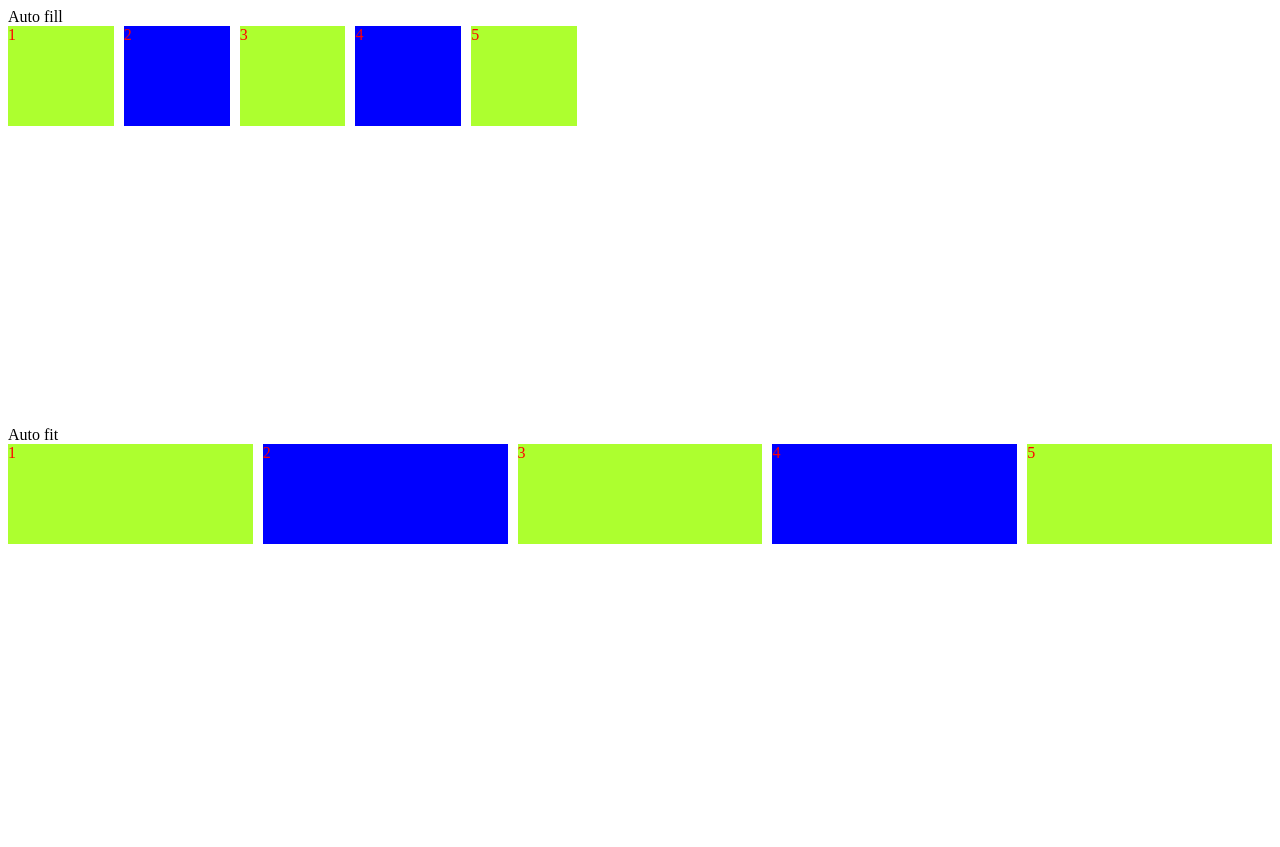
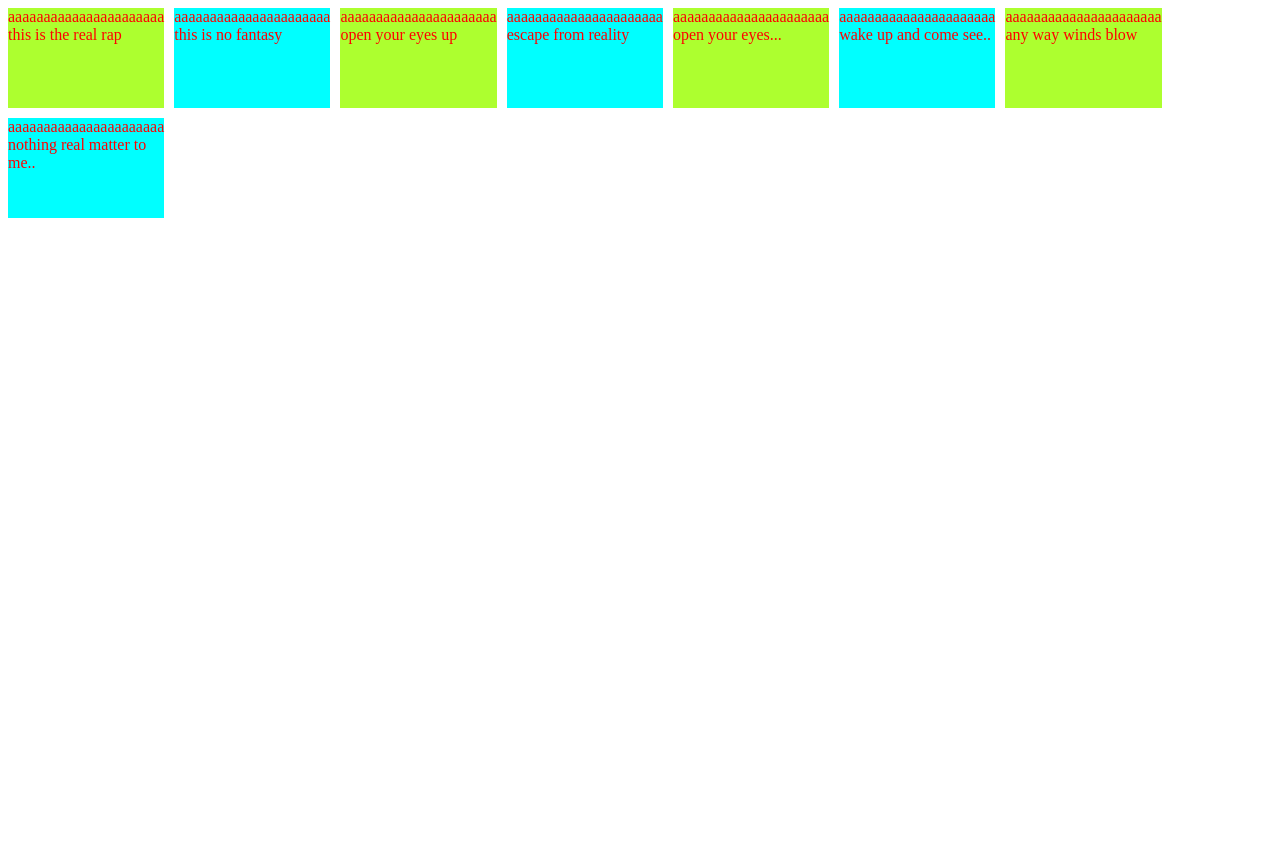
Before and after one commit to choijun0/css_practice, a plain HTML site: page index.html in a window 1280 px wide. After the commit the page ends 800 px from the top, so only its background shows below. Drawn offline with Linux system fonts and the light colour scheme.

Commit message:
min/max-content

```diff
--- a/index.html
+++ b/index.html
@@ -8,21 +8,15 @@
     <script src="script.js"></script>
   </head>
   <body>
-    Auto fill
     <div class="grid">
-      <div class="item">1</div>
-      <div class="item">2</div>
-      <div class="item">3</div>
-      <div class="item">4</div>
-      <div class="item">5</div>
-    </div>
-    Auto fit
-    <div class="grid">
-      <div class="item">1</div>
-      <div class="item">2</div>
-      <div class="item">3</div>
-      <div class="item">4</div>
-      <div class="item">5</div>
+      <div class="item">aaaaaaaaaaaaaaaaaaaaaa this is the real rap</div>
+      <div class="item">aaaaaaaaaaaaaaaaaaaaaa this is no fantasy</div>
+      <div class="item">aaaaaaaaaaaaaaaaaaaaaa open your eyes up</div>
+      <div class="item">aaaaaaaaaaaaaaaaaaaaaa escape from reality</div>
+      <div class="item">aaaaaaaaaaaaaaaaaaaaaa open your eyes...</div>
+      <div class="item">aaaaaaaaaaaaaaaaaaaaaa wake up and come see..</div>
+      <div class="item">aaaaaaaaaaaaaaaaaaaaaa any way winds blow</div>
+      <div class="item">aaaaaaaaaaaaaaaaaaaaaa nothing real matter to me..</div>
     </div>
   </body>
 </html>
--- a/style.css
+++ b/style.css
@@ -5,7 +5,13 @@
   display: grid;
   gap: 10px;
   height: 50vh;
-  grid-template-rows: repeat(4, 100px);
+  /*min-content는 content가 나타날수 있는 최소한의 width를 의미?? */
+  /*max-content는 content가 나타날수 있는 최대한의 width를 의미?? */
+  /*rows에서 사용시 error emerged*/
+  /*row 수를 고정시키면 min-content 이하로 브라우저 크기가 줄경우 스크롤이 생긴다.*/
+  /*auto-fit, auto-fill의 경우는 elements를 내려버림*/
+  grid-template-columns: repeat(7, minmax(min-content, 100px));
+  grid-auto-rows: 100px;
 }
 .header{
   background-color: red;
@@ -24,15 +30,5 @@
 background-color: greenyellow;
 }
 .item:nth-child(even){ /*couple*/
-background-color: blue;
+background-color:  aqua;
 }
-
-/*auto-fill/fit 은 repeat함수 내에서만 유효하다*/
-.grid:first-child{
-  /*auto-fill은 할당된 공간을 나누어 가능한 많은 grid공간을 확보한다.*/
-  grid-template-columns: repeat(auto-fill, minmax(100px, 1fr));
-}
-.grid:last-child{
-  /*auto-fit은 주어진element 를 가능한 만큼 늘여서 공간을 채운다.*/
-  grid-template-columns: repeat(auto-fit, minmax(100px, 1fr));
-}
```
